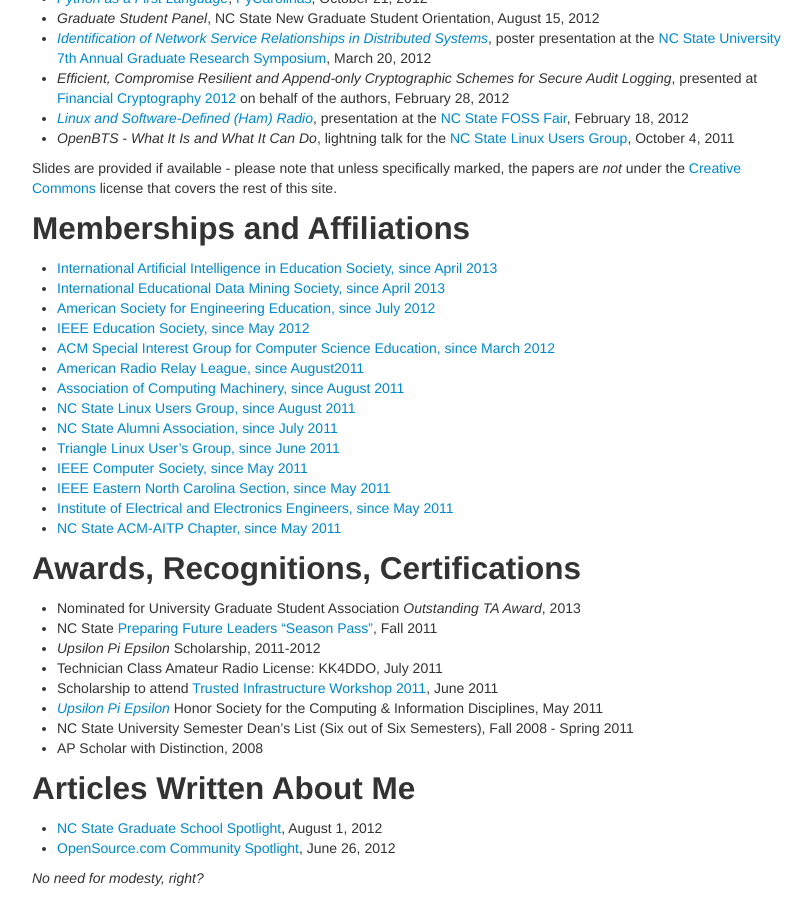
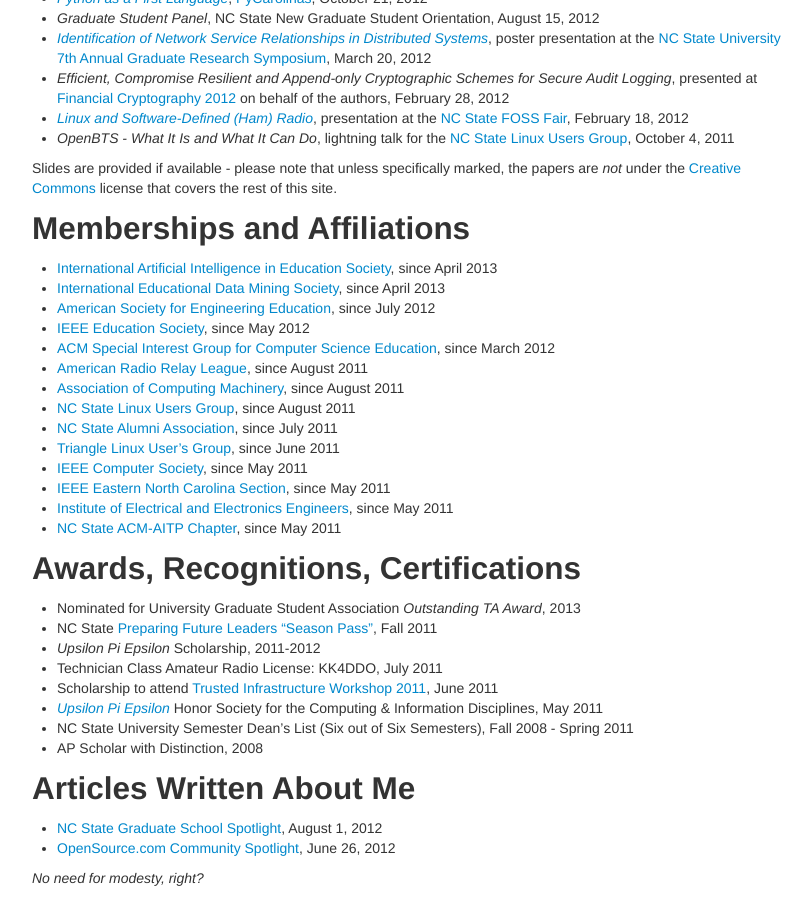
Before and after one commit to isharacomix/oldsite, a Jekyll site: the page built from cv.md, in a window 1280 px wide and 900 px high, scrolled down 2082 px. Shown: the whole window, without its empty margins (323-1135 px from the left). Built offline with Jekyll 4.4.1, drawn with Linux system fonts in a browser that asks for light colours.

Commit message:
Converting CV to markdown.

```diff
--- a/cv.md
+++ b/cv.md
@@ -11,186 +11,133 @@
 North Carolina State University
 *bwpeddyc [at] ncsu [dot] edu*
 
+
+
 Education
 ---------
  * Currently Pursuing Ph.D. in Computer Science
- * B.Sc., Computer Science, 2011, NC State University (GPA 3.62/4.00,
-   *Magna Cum Laude*)
- * High School Diploma, 2008, Ronald Wilson Reagan High School,
-   Pfafftown, NC (GPA 3.73/4.00)
+ * B.Sc., Computer Science, 2011, NC State University (GPA 3.62/4.00, *Magna Cum Laude*)
+ * High School Diploma, 2008, Ronald Wilson Reagan High School, Pfafftown, NC (GPA 3.73/4.00)
+
 
 
 Employment
 ----------
 
- * Teaching Assistant, August 2012 - Present, NC State University,
-   Department of Computer Science
- * Research Assistant under [Dr. Peng Ning](http://discovery.csc.ncsu.edu/),
-   May 2011 - August 2012, NC State University, Department
-   of Computer Science
- * EOS Computer Lab Help Desk, June 2011 - August 2011, NC State
-   University,
-   [Information Technology and Engineering Computer Services](http://www.itecs.ncsu.edu/)
- * Undergraduate Research Assistant under
-   [Dr. Matthias Stallmann](http://people.engr.ncsu.edu/mfms/)
-   October 2009 - May 2010, NC State University, Department of Computer Science
+ * Teaching Assistant, August 2012 - Present, NC State University, Department of Computer Science
+ * Research Assistant under [Dr. Peng Ning](http://discovery.csc.ncsu.edu/), May 2011 - August 2012, NC State University, Department of Computer Science
+ * EOS Computer Lab Help Desk, June 2011 - August 2011, NC State University, [Information Technology and Engineering Computer Services](http://www.itecs.ncsu.edu/)
+ * Undergraduate Research Assistant under [Dr. Matthias Stallmann](http://people.engr.ncsu.edu/mfms/) October 2009 - May 2010, NC State University, Department of Computer Science
+
 
 
 Refereed Publications
 ---------------------
 
- * Edward Gehringer, **Barry Peddycord III**. "Teaching
-   Strategies When Students Have Access to Solution Manuals." To appear in
-   *Proceedings of the 2013 ASEE Annual Conference*.
- * Edward Gehringer, **Barry Peddycord III**.
-   "[The Inverted-Lecture Model: A Case Study in Computer Architecture](http://db.grinnell.edu/sigcse/sigcse2013/Program/viewAcceptedProposal.pdf?sessionType=paper&amp;sessionNumber=118)"
-   *[Proceedings of the 44th ACM Technical Symposium on Computer Science Education (SIGCSE '13)](http://www.sigcse.org/sigcse2013/)*,
-   Pages 489-494, March 2013.
- * Edward Gehringer, **Barry Peddycord III**. "Experience with
-   online and Open-Web Exams". To appear in
-   *[Journal of Instructional Research](http://cirt.gcu.edu/research/jir)*, 2013 volume.
- * **Barry Peddycord III**, Peng Ning, Sushil Jajodia.
-   "[On the Accurate Identification of Network Service Dependencies in Distributed Systems](https://www.usenix.org/system/files/conference/lisa12/lisa12-final-41.pdf)".
-   In *[Proceedings of the 26th USENIX Large Installation System Administration Conference (LISA '12)](https://www.usenix.org/conference/lisa12)*, Pages 181-194, December 2012.
+ * Edward Gehringer, **Barry Peddycord III**. "Teaching Strategies When Students Have Access to Solution Manuals." To appear in *Proceedings of the 2013 ASEE Annual Conference*.
+ * Edward Gehringer, **Barry Peddycord III**. "[The Inverted-Lecture Model: A Case Study in Computer Architecture](http://db.grinnell.edu/sigcse/sigcse2013/Program/viewAcceptedProposal.pdf?sessionType=paper&amp;sessionNumber=118)" *[Proceedings of the 44th ACM Technical Symposium on Computer Science Education (SIGCSE '13)](http://www.sigcse.org/sigcse2013/)*, Pages 489-494, March 2013.
+ * Edward Gehringer, **Barry Peddycord III**. "Experience with online and Open-Web Exams". To appear in *[Journal of Instructional Research](http://cirt.gcu.edu/research/jir)*, 2013 volume.
+ * **Barry Peddycord III**, Peng Ning, Sushil Jajodia. "[On the Accurate Identification of Network Service Dependencies in Distributed Systems](https://www.usenix.org/system/files/conference/lisa12/lisa12-final-41.pdf)". In *[Proceedings of the 26th USENIX Large Installation System Administration Conference (LISA '12)](https://www.usenix.org/conference/lisa12)*, Pages 181-194, December 2012.
 
-PDFs are provided if available - please note that unless specifically marked,
-the papers are *not* under the [Creative Commons](http://creativecommons.org/licenses/by-sa/3.0/) license that covers the rest of this site.
+PDFs are provided if available - please note that unless specifically marked, the papers are *not* under the [Creative Commons](http://creativecommons.org/licenses/by-sa/3.0/) license that covers the rest of this site.
+
+
 
 Software Releases
 -----------------
+ * **Barry Peddycord III**. *[#8bitmooc](http://github.com/isharacomix/8bitmooc)*. An online course on developing software for the Nintendo Entertainment System (and the associated software platform for delivering it). GNU GPL v3.0.
+ * **Barry Peddycord III**, Peng Ning, Arun Natarajan. *[NSDMiner](http://sf.net/projects/nsdminer)*. A non-intrusive tool for identifying network service dependencies in distributed systems. 3-Clause BSD License.
 
- * **Barry Peddycord III**. *[#8bitmooc](http://github.com/isharacomix/8bitmooc)*. An
-   online course on developing software for the Nintendo Entertainment
-   System (and the associated software platform for delivering it). GNU
-   GPL v3.0.
- * **Barry Peddycord III**, Peng Ning, Arun Natarajan.
-   *[NSDMiner](http://sf.net/projects/nsdminer)*.
-   A non-intrusive tool for identifying network service dependencies in
-   distributed systems. 3-Clause BSD License.
 
 
 Public Scholarship
 ------------------
 
- * **Barry Peddycord III**.
-   "[LISA 2012: What the USENIX Large Installation System Administration conference has going for it](http://opensource.com/education/13/1/LISA-2012-report)". In *[Opensource.com](http://opensource.com)*. January 10, 2013.
+ * **Barry Peddycord III**. "[LISA 2012: What the USENIX Large Installation System Administration conference has going for it](http://opensource.com/education/13/1/LISA-2012-report)". In *[Opensource.com](http://opensource.com)*. January 10, 2013.
+
 
 
 Teaching Experience
 -------------------
 
- * CSC 326: Software Engineering, Lab Instructor, Spring 2013 (2 sections,
-   25 and 25 students) **- in progress**
- * CSC 326: Software Engineering, Lab Instructor, Fall 2012 (2 sections,
-   12 and 17 students)
+ * CSC 326: Software Engineering, Lab Instructor, Spring 2013 (2 sections, 25 and 25 students) **- in progress**
+ * CSC 326: Software Engineering, Lab Instructor, Fall 2012 (2 sections, 12 and 17 students)
+
 
 
 Service and Leadership
 ----------------------
 
- * [IEEE Eastern NC Section Executive Committee](http://sites.ieee.org/encs/),
-   Secretary, since January 2013
- * [IEEE Eastern NC Section Computer Society Chapter](http://sites.ieee.org/encs/computer),
-   Chair, since January 2013
+ * [IEEE Eastern NC Section Executive Committee](http://sites.ieee.org/encs/), Secretary, since January 2013
+ * [IEEE Eastern NC Section Computer Society Chapter](http://sites.ieee.org/encs/computer), Chair, since January 2013
  * [NC State Linux Users Group](http://lug.ncsu.edu), President, since Spring 2013
- * [NC State University Graduate Student Association](http://ugsa.ncsu.edu), CSC Representative and Academic Policy Committee Chair,
-   Fall 2012 - Spring 2013
+ * [NC State University Graduate Student Association](http://ugsa.ncsu.edu), CSC Representative and Academic Policy Committee Chair, Fall 2012 - Spring 2013
  * [NC State University Computer Science Graduate Student Association](http://ncsu.orgsync.com/org/cscgsa), President, since Fall 2012
  * [NC State University Standing Committee on Copyright](http://www.provost.ncsu.edu/governance/standing-committees/copyright/), since September 2012
  * Preparing Future Leaders Ambassador, since Fall 2012
- * [STARS Student Leadership Corps](http://stars.csc.ncsu.edu/),
-   since Fall 2012
- * [NC State Linux Users Group](http://lug.ncsu.edu/), Secretary,
-   Fall 2012
+ * [STARS Student Leadership Corps](http://stars.csc.ncsu.edu/), since Fall 2012
+ * [NC State Linux Users Group](http://lug.ncsu.edu/), Secretary, Fall 2012
  * [IEEE Eastern NC Section Computer Society Chapter](http://sites.ieee.org/encs/computer), Vice Chair, August 2012 - January 2013
- * [MATHCOUNTS](http://mathcounts.org/), Scorer at statewide
-   competition in NC, March 16, 2012
- * [IEEE Eastern NC Section Executive Committee](http://sites.ieee.org/encs/),
-   Webmaster, since January 2012
+ * [MATHCOUNTS](http://mathcounts.org/), Scorer at statewide competition in NC, March 16, 2012
+ * [IEEE Eastern NC Section Executive Committee](http://sites.ieee.org/encs/), Webmaster, since January 2012
+
 
 
 Presentations and Talks
 -----------------------
 
  * *[AP Computer Science Principles Resource Development]({{site.baseurl}}/files/stars_poster_bjc_moodle.pdf)*, [STARS](http://stars.csc.ncsu.edu) poster session, April 23, 2012
- * *The Inverted-Lecture Model: A Case Study in Computer Architecture,*
-   paper presentation at [SIGCSE 2013](http://www.sigcse.org/sigcse2013/),
-   Friday, March 8, 2013.
- * *[If MOOCs are the Cathedral, What is the Bazaar?]({{site.baseurl}}/files/moocbazaar_lilly2013.pdf)*, presentation at
-   [Lilly South](http://lilly.uncg.edu), February 15, 2013
- * *[#8bitmooc]({{site.baseurl}}/files/8bitmooc_foss2013.pdf)*,
-   presentation at the
-   [NC State FOSS Fair](https://opensource.ncsu.edu/FossFair2013), February 9, 2013
+ * *The Inverted-Lecture Model: A Case Study in Computer Architecture,* paper presentation at [SIGCSE 2013](http://www.sigcse.org/sigcse2013/), Friday, March 8, 2013.
+ * *[If MOOCs are the Cathedral, What is the Bazaar?]({{site.baseurl}}/files/moocbazaar_lilly2013.pdf)*, presentation at [Lilly South](http://lilly.uncg.edu), February 15, 2013
+ * *[#8bitmooc]({{site.baseurl}}/files/8bitmooc_foss2013.pdf)*, presentation at the [NC State FOSS Fair](https://opensource.ncsu.edu/FossFair2013), February 9, 2013
  * *[On the Accurate Identification of Network Service Dependencies in Distributed    Systems]({{site.baseurl}}/files/nsdminer_lisa2012.pdf)*, [USENIX Large Installation System Administration (LISA) '12](https://www.usenix.org/accurate-identification-network-service-dependencies-distributed-systems), December 13, 2012
  * *[AP Computer Science Principles Training]({{site.baseurl}}/files/stars_poster_bjc_training.pdf)*, [STARS](http://stars.csc.ncsu.edu) poster session, November 30, 2012
  * *Badges and Microcredentialing*, lightning talk for the [NC State Linux Users Group](http://lug.ncsu.edu), October 30, 2012
  * *Graduate Student Panel*, Visit NC State Day, October 29, 2012
- * *Challenge Accepted: [Ren’Py](http://renpy.org)*,
-   lightning talk for [PyCarolinas](http://pycarolinas.org), October 21, 2012
- * *[Python as a First Language]({{site.baseurl}}/files/firstlang_pycarolinas2012.pdf)*,
-   [PyCarolinas](http://pycarolinas.org), October 21, 2012
- * *Graduate Student Panel*, NC State New Graduate Student Orientation,
-   August 15, 2012
- * *[Identification of Network Service Relationships in Distributed Systems]({{site.baseurl}}/files/nsdminer_symposium_poster.pdf)*, poster
-   presentation at the [NC State University 7th Annual Graduate Research Symposium](http://www.ncsu.edu/grad/research/symposium.html), March 20, 2012
+ * *Challenge Accepted: [Ren’Py](http://renpy.org)*, lightning talk for [PyCarolinas](http://pycarolinas.org), October 21, 2012
+ * *[Python as a First Language]({{site.baseurl}}/files/firstlang_pycarolinas2012.pdf)*, [PyCarolinas](http://pycarolinas.org), October 21, 2012
+ * *Graduate Student Panel*, NC State New Graduate Student Orientation, August 15, 2012
+ * *[Identification of Network Service Relationships in Distributed Systems]({{site.baseurl}}/files/nsdminer_symposium_poster.pdf)*, poster presentation at the [NC State University 7th Annual Graduate Research Symposium](http://www.ncsu.edu/grad/research/symposium.html), March 20, 2012
  * *Efficient, Compromise Resilient and Append-only Cryptographic Schemes for Secure Audit Logging*, presented at [Financial Cryptography 2012](http://fc12.ifca.ai) on behalf of the authors, February 28, 2012
- * *[Linux and Software-Defined (Ham) Radio](https://secure.flickr.com/photos/jeremydavis0_0/6912874181/in/set-72157629409387271)*, presentation at the
-   [NC State FOSS Fair](https://opensource.ncsu.edu/FossFair2012),
-   February 18, 2012
- * *OpenBTS - What It Is and What It Can Do*, lightning talk for the
-   [NC State Linux Users Group](http://lug.ncsu.edu), October
-   4, 2011
+ * *[Linux and Software-Defined (Ham) Radio](https://secure.flickr.com/photos/jeremydavis0_0/6912874181/in/set-72157629409387271)*, presentation at the [NC State FOSS Fair](https://opensource.ncsu.edu/FossFair2012), February 18, 2012
+ * *OpenBTS - What It Is and What It Can Do*, lightning talk for the [NC State Linux Users Group](http://lug.ncsu.edu), October 4, 2011
 
-Slides are provided if available - please note that unless specifically marked,
-the papers are *not* under the [Creative Commons](http://creativecommons.org/licenses/by-sa/3.0/) license that covers the rest of this site.
+Slides are provided if available - please note that unless specifically marked, the papers are *not* under the [Creative Commons](http://creativecommons.org/licenses/by-sa/3.0/) license that covers the rest of this site.
+
+
 
 Memberships and Affiliations
 ----------------------------
 
- * <a href="http://iaied.org">International Artificial Intelligence in
-   Education Society, since April 2013
- * <a href="http://educationaldatamining.org/">International Educational
-   Data Mining Society, since April 2013
- * <a href="http://www.asee.org">American Society for Engineering
-   Education, since July 2012
- * <a href="http://www.ieee.org/edsoc">IEEE Education Society,
-   since May 2012
- * <a href="http://sigcse.org">ACM Special Interest Group for Computer
-   Science Education, since March 2012
- * <a href="http://arrl.org">American Radio Relay League,
-   since August2011
- * <a href="http://acm.org">Association of Computing Machinery,
-   since August 2011
- * <a href="http://lug.ncsu.edu">NC State Linux Users Group,
-   since August 2011
- * <a href="http://www.alumni.ncsu.edu/">NC State Alumni Association,
-   since July 2011
- * <a href="http://trilug.org">Triangle Linux User’s Group,
-   since June 2011
- * <a href="http://computer.org">IEEE Computer Society,
-   since May 2011
- * <a href="http://sites.ieee.org/encs">IEEE Eastern North Carolina
-   Section, since May 2011
- * <a href="http://ieee.org">Institute of Electrical and Electronics
-   Engineers, since May 2011
- * <a href="http://students.engr.ncsu.edu/acm-aitp/">NC State ACM-AITP
-   Chapter, since May 2011
+ * [International Artificial Intelligence in Education Society](http://iaied.org), since April 2013
+ * [International Educational Data Mining Society](http://educationaldatamining.org/), since April 2013
+ * [American Society for Engineering Education](http://www.asee.org), since July 2012
+ * [IEEE Education Society](http://www.ieee.org/edsoc), since May 2012
+ * [ACM Special Interest Group for Computer Science Education](http://sigcse.org), since March 2012
+ * [American Radio Relay League](http://arrl.org), since August 2011
+ * [Association of Computing Machinery](http://acm.org), since August 2011
+ * [NC State Linux Users Group](http://lug.ncsu.edu), since August 2011
+ * [NC State Alumni Association](http://www.alumni.ncsu.edu/), since July 2011
+ * [Triangle Linux User’s Group](http://trilug.org), since June 2011
+ * [IEEE Computer Society](http://computer.org), since May 2011
+ * [IEEE Eastern North Carolina Section](http://sites.ieee.org/encs), since May 2011
+ * [Institute of Electrical and Electronics Engineers](http://ieee.org), since May 2011
+ * [NC State ACM-AITP Chapter](http://students.engr.ncsu.edu/acm-aitp/), since May 2011
+
 
 
 Awards, Recognitions, Certifications
 ------------------------------------
 
- * Nominated for University Graduate Student Association *Outstanding
-   TA Award*, 2013
+ * Nominated for University Graduate Student Association *Outstanding TA Award*, 2013
  * NC State [Preparing Future Leaders "Season Pass"](http://www.ncsu.edu/grad/preparing-future-leaders/season-pass/season-passholders.html), Fall 2011
  * *Upsilon Pi Epsilon* Scholarship, 2011-2012
  * Technician Class Amateur Radio License: KK4DDO, July 2011
  * Scholarship to attend [Trusted Infrastructure Workshop 2011](http://www.cylab.cmu.edu/tiw/), June 2011
- * *[Upsilon Pi Epsilon](http://upe.acm.org)* Honor
-   Society for the Computing &amp; Information Disciplines, May 2011
- * NC State University Semester Dean’s List (Six out of Six Semesters),
-   Fall 2008 - Spring 2011
+ * *[Upsilon Pi Epsilon](http://upe.acm.org)* Honor Society for the Computing & Information Disciplines, May 2011
+ * NC State University Semester Dean’s List (Six out of Six Semesters), Fall 2008 - Spring 2011
  * AP Scholar with Distinction, 2008
+
 
 
 Articles Written About Me
```
